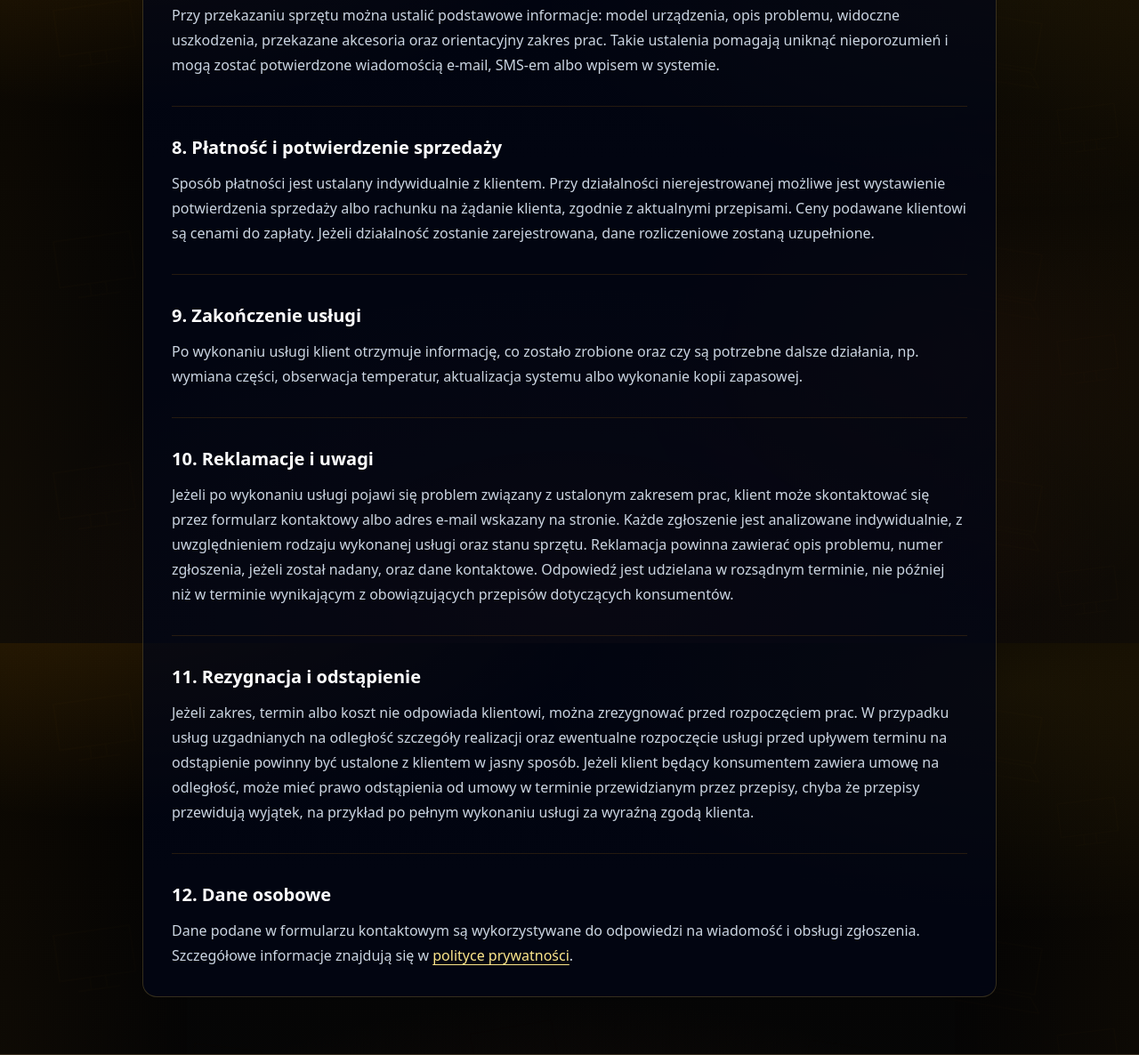
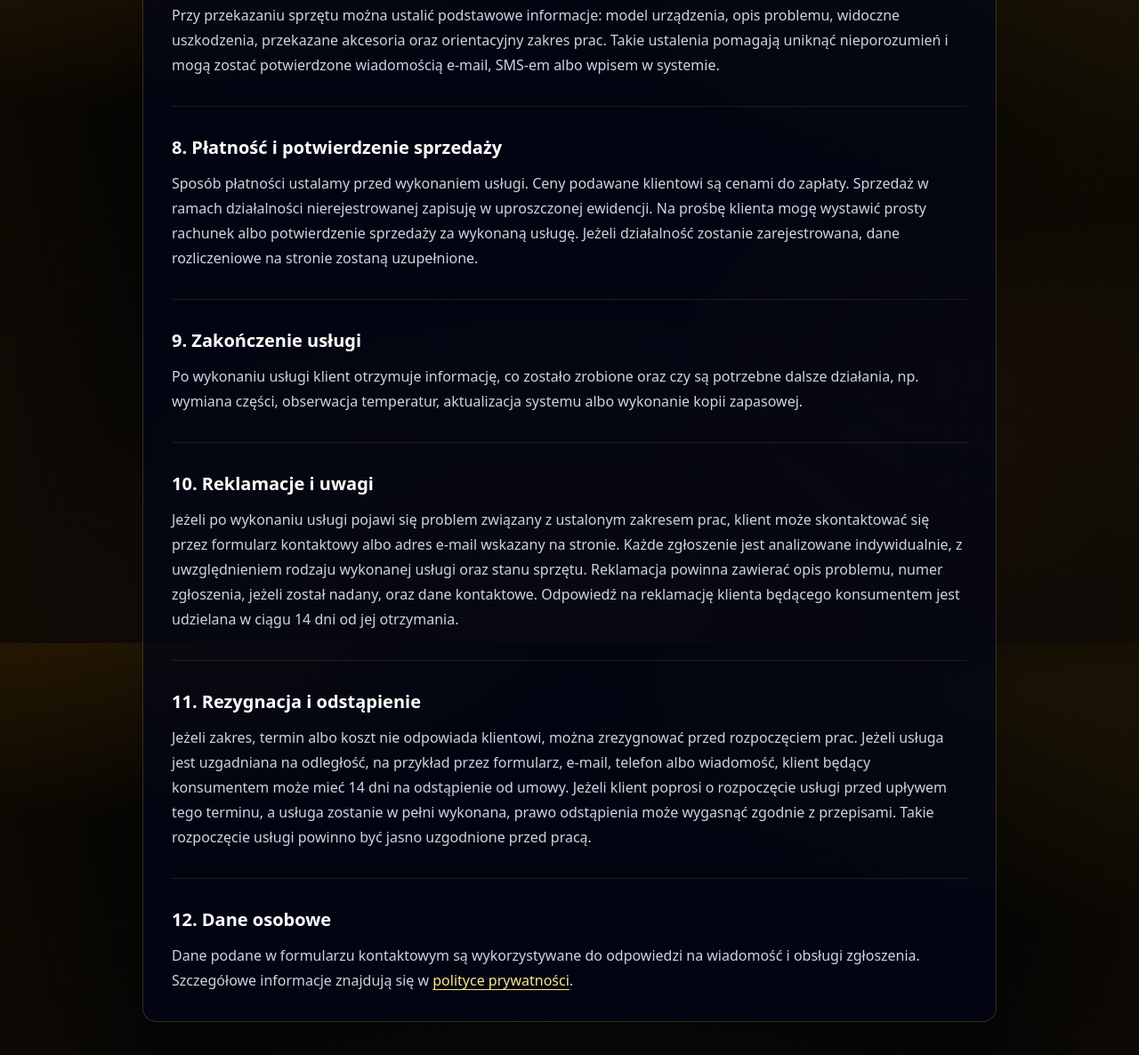
Before and after one commit to AjEmKocur/ogarnie-sie, a Laravel app: page /zasady-wspolpracy in a window 1280 px wide. Shown: the part 1677-2863 px from the top of the page at 89% size. Run offline with Laravel 12, Linux system fonts and the light colour scheme; style sheets or scripts are compiled from the project's sources; parts of the project's set-up code (start-up, migrations or seed data) failed here and were passed over.

Commit message:
Clarify cooperation terms

```diff
--- a/resources/views/public/terms.blade.php
+++ b/resources/views/public/terms.blade.php
@@ -89,10 +89,10 @@
                 <li>
                     <h2 class="text-xl font-bold text-white">8. Płatność i potwierdzenie sprzedaży</h2>
                     <p class="mt-3 leading-7 text-slate-300">
-                        Sposób płatności jest ustalany indywidualnie z klientem. Przy działalności nierejestrowanej możliwe
-                        jest wystawienie potwierdzenia sprzedaży albo rachunku na żądanie klienta, zgodnie z aktualnymi
-                        przepisami. Ceny podawane klientowi są cenami do zapłaty. Jeżeli działalność zostanie zarejestrowana,
-                        dane rozliczeniowe zostaną uzupełnione.
+                        Sposób płatności ustalamy przed wykonaniem usługi. Ceny podawane klientowi są cenami do zapłaty.
+                        Sprzedaż w ramach działalności nierejestrowanej zapisuję w uproszczonej ewidencji. Na prośbę klienta
+                        mogę wystawić prosty rachunek albo potwierdzenie sprzedaży za wykonaną usługę. Jeżeli działalność
+                        zostanie zarejestrowana, dane rozliczeniowe na stronie zostaną uzupełnione.
                     </p>
                 </li>
 
@@ -112,8 +112,7 @@
                         skontaktować się przez formularz kontaktowy albo adres e-mail wskazany na stronie. Każde zgłoszenie
                         jest analizowane indywidualnie, z uwzględnieniem rodzaju wykonanej usługi oraz stanu sprzętu.
                         Reklamacja powinna zawierać opis problemu, numer zgłoszenia, jeżeli został nadany, oraz dane kontaktowe.
-                        Odpowiedź jest udzielana w rozsądnym terminie, nie później niż w terminie wynikającym z obowiązujących
-                        przepisów dotyczących konsumentów.
+                        Odpowiedź na reklamację klienta będącego konsumentem jest udzielana w ciągu 14 dni od jej otrzymania.
                     </p>
                 </li>
 
@@ -121,11 +120,10 @@
                     <h2 class="text-xl font-bold text-white">11. Rezygnacja i odstąpienie</h2>
                     <p class="mt-3 leading-7 text-slate-300">
                         Jeżeli zakres, termin albo koszt nie odpowiada klientowi, można zrezygnować przed rozpoczęciem prac.
-                        W przypadku usług uzgadnianych na odległość szczegóły realizacji oraz ewentualne rozpoczęcie usługi
-                        przed upływem terminu na odstąpienie powinny być ustalone z klientem w jasny sposób. Jeżeli klient
-                        będący konsumentem zawiera umowę na odległość, może mieć prawo odstąpienia od umowy w terminie
-                        przewidzianym przez przepisy, chyba że przepisy przewidują wyjątek, na przykład po pełnym wykonaniu
-                        usługi za wyraźną zgodą klienta.
+                        Jeżeli usługa jest uzgadniana na odległość, na przykład przez formularz, e-mail, telefon albo wiadomość,
+                        klient będący konsumentem może mieć 14 dni na odstąpienie od umowy. Jeżeli klient poprosi o rozpoczęcie
+                        usługi przed upływem tego terminu, a usługa zostanie w pełni wykonana, prawo odstąpienia może wygasnąć
+                        zgodnie z przepisami. Takie rozpoczęcie usługi powinno być jasno uzgodnione przed pracą.
                     </p>
                 </li>
 
```
